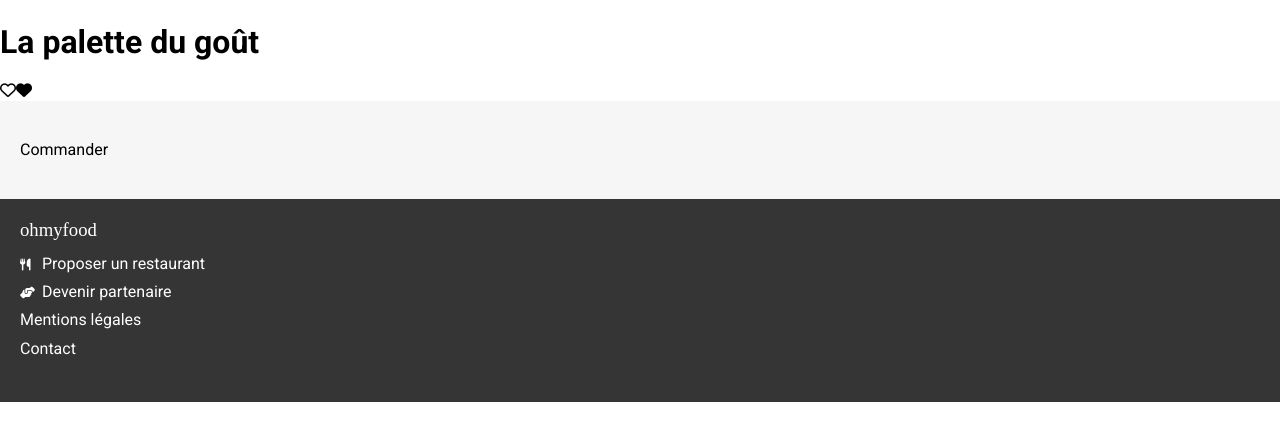
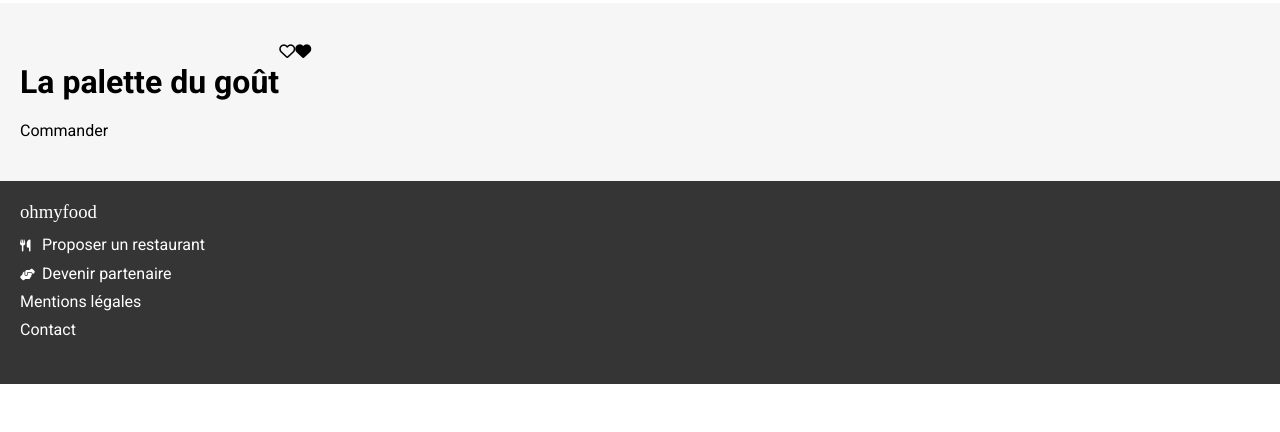
Before and after one commit to mister2dev/FabienD_3_15022022, a website: page lapalette.html in a window 1280 px wide. Shown: the part 368-800 px from the top of the page. Drawn offline with Linux system fonts and the light colour scheme; a web font is replaced by a local one.

Commit message:
mise en page resto palette

```diff
--- a/lapalette.html
+++ b/lapalette.html
@@ -19,10 +19,13 @@
             <img src="images/logo/ohmyfood.png" alt="logo ohmyfood">
         </div>
         <img src="images/restaurants/jay-wennington-N_Y88TWmGwA-unsplash.jpg" alt="restaurant La palette du goût">
-        <h1>La palette du goût</h1>
-        <i class="far fa-heart empty-heart"><i class="fas fa-heart full-heart"></i></i>
     </header>
-    <main class="restaurants">
+
+    <main class="restaurants menu">
+        <div class="page-title flex">
+            <h1>La palette du goût</h1>
+            <i class="far fa-heart empty-heart"><i class="fas fa-heart full-heart"></i></i>
+        </div>
 
         <section>
 
--- a/sass/main.scss
+++ b/sass/main.scss
@@ -142,6 +142,10 @@ header .logo {
                 h3 {
                     margin: 2px 0px;
                 }
+        }
+    }
+}
+
             .empty-heart {
                 display: block;
                 font-size: x-large;
@@ -166,7 +170,31 @@ header .logo {
                 transform:scale(0);
                 transition: transform 0.4s cubic-bezier(0.680, -0.550, 0.265, 1.550);
             }
+
+.logo a {
+    position: absolute;
+    left: 20px;
+    i {
+        font-size: larger;
     }
+}
+
+.page-title {
+    font-family: 'shrikhand';
+    align-items: baseline;
+    justify-content: space-between;
+    h1 {
+        font-size: 26px;
+        font-weight: normal;
+    }
+}
+
+.menu {
+    border-radius: 40px 40px 0px 0px;
+    position: relative;
+    top: -50px;
+    h1 {
+        margin: 0px;
     }
 }
 
```
Lines whose indentation alone changed are shown as unchanged.
